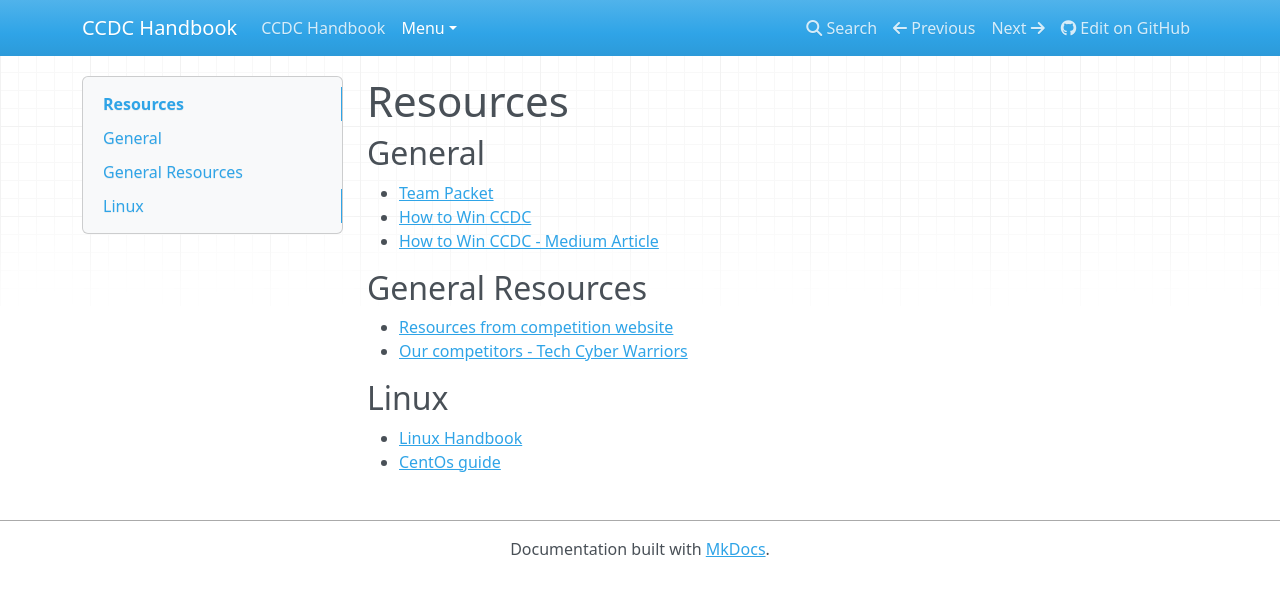
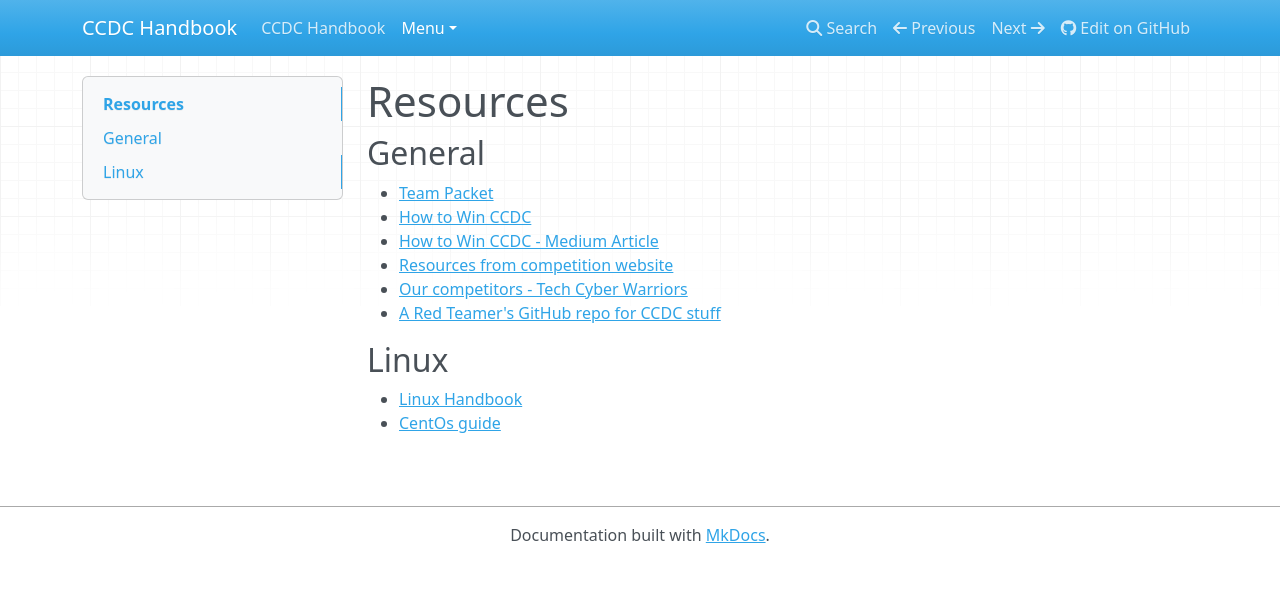
Before and after one commit to ius-csg/ccdc-handbook, an MkDocs documentation site: the page built from docs/Menu/Resources.md, in a window 1280 px wide. Shown: the top 596 px of the page. Built offline with MkDocs 1.6.1, drawn with Linux system fonts in a browser that asks for light colours; nearby versions of some CDN libraries.

Commit message:
Add red teamers repo

```diff
--- a/docs/Menu/Resources.md
+++ b/docs/Menu/Resources.md
@@ -5,11 +5,9 @@
 * [Team Packet](http://brazil.minnesota.edu/ccdc/ccdc/2017MWCCDCQTeamPack.pdf)
 * [How to Win CCDC](http://www.cs.mercer.edu/courses/david%20cozart/Cyber%20Defense/How%20to%20win%20CCDC.pdf)
 * [How to Win CCDC - Medium Article](https://medium.com/@malcomvetter/how-to-win-at-ccdc-b355e309a05c)
-
-## General Resources
-
 * [Resources from competition website](http://cssia.org/cssia-resources.cfm)
 * [Our competitors - Tech Cyber Warriors](https://techcyberwarriors.org)
+* [A Red Teamer's GitHub repo for CCDC stuff](https://github.com/bluscreenofjeff/CCDC-Scripts)
 
 ## Linux
 
```
